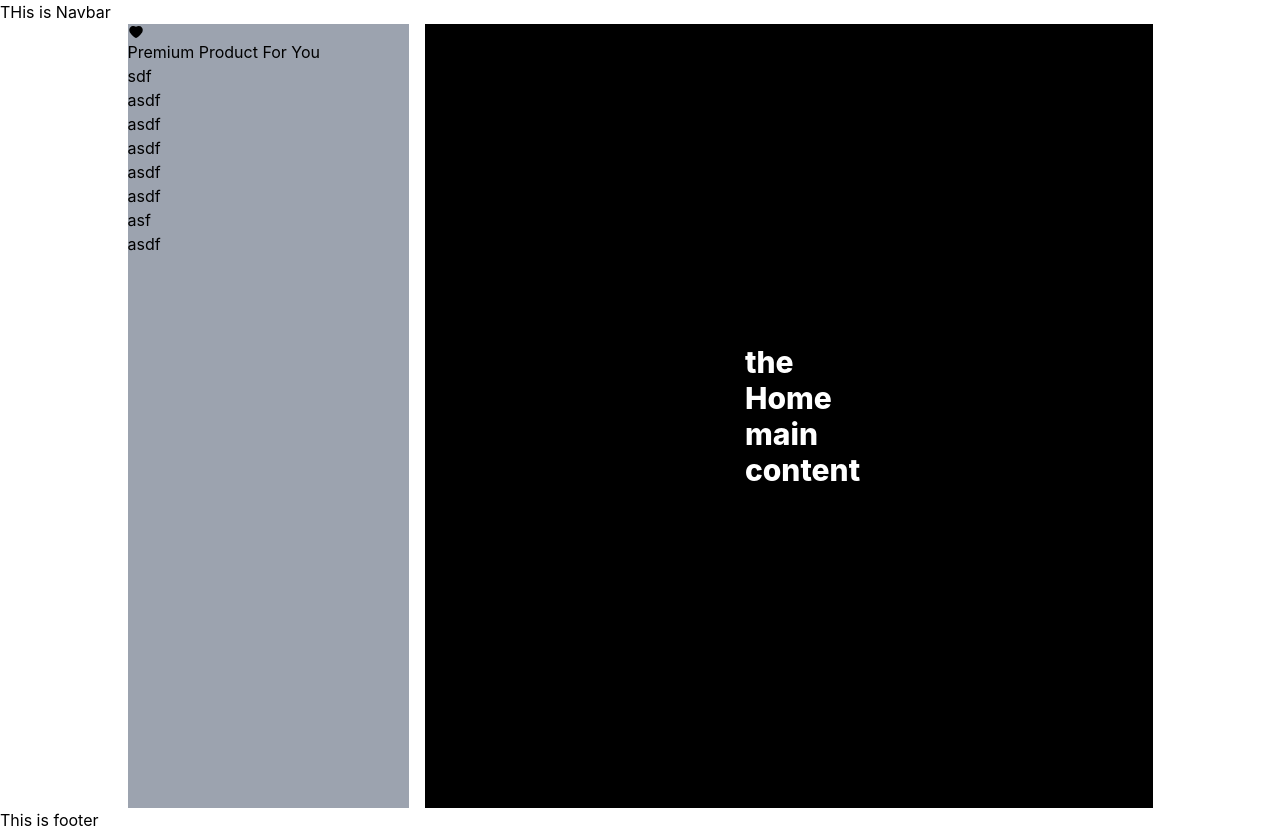
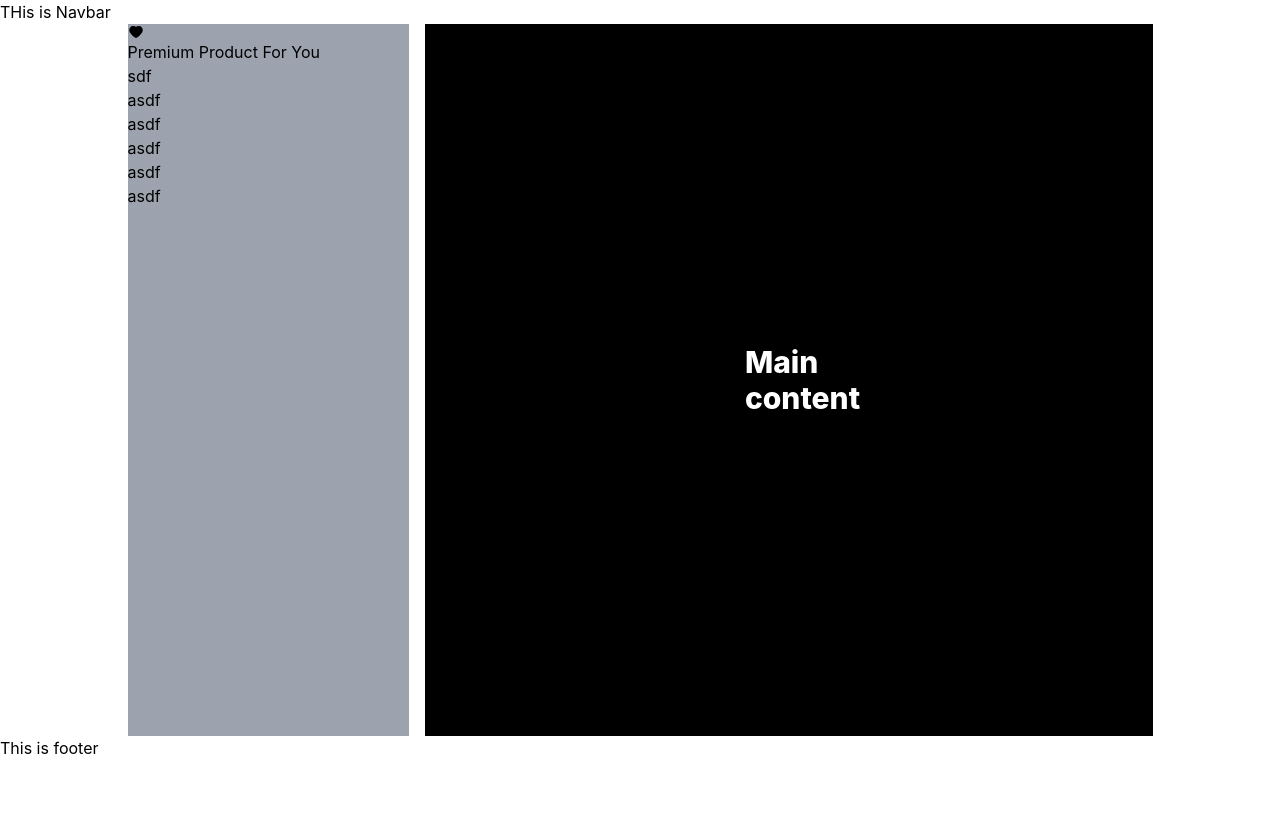
Before and after one commit to iazadur/bebaha, a Next.js app: page / in a window 1280 px wide. After the commit the page ends 800 px from the top, so only its background shows below. Built offline with nearby package versions, Linux system fonts and the light colour scheme.

Commit message:
Folder restructured

```diff
--- a/pages/_app.js
+++ b/pages/_app.js
@@ -1,5 +1,5 @@
-import Layout from '../components/Layout/Layout'
-import '../styles/globals.css'
+import Layout from '../src/components/Layout/Layout';
+import '../src/styles/globals.css';
 
 function MyApp({ Component, pageProps }) {
   return (
--- a/pages/index.js
+++ b/pages/index.js
@@ -1,17 +1,17 @@
-import Head from 'next/head'
-import Image from 'next/image'
-import styles from '../styles/Home.module.css'
+import Head from 'next/head';
+import Image from 'next/image';
+import styles from '../src/styles/Home.module.css';
 
 export default function Home() {
   return (
     <>
       <Head>
         <title>Bebaha</title>
-        <meta name="description" content="THis is bebaha web app" />
+        <meta name="description" content="This is bebaha web app" />
         <link rel="icon" href="/favicon.ico" />
       </Head>
 
-<div className="bg-black font-extrabold text-3xl p-80 text-white">the Home main content</div>
+      <div className="bg-black font-extrabold text-3xl p-80 text-white">Main content</div>
 
 
     </>
--- a/components/Asidebar/Asidebar.js
+++ b/src/components/Asidebar/Asidebar.js
@@ -17,8 +17,7 @@ const Asidebar = () => {
                 <li><a href=""><span>asdf</span></a></li>
                 <li><a href=""><span>asdf</span></a></li>
                 <li><a href=""><span>asdf</span></a></li>
-                <li><a href=""><span>asf</span></a></li>
-                <li><a href=""><span>asdf</span></a></li>
+
             </ul>
         </>
     );
--- a/components/Home/Home.js
+++ b/src/components/Home/Home.js
@@ -3,7 +3,7 @@ import React from 'react';
 const Home = () => {
     return (
         <div>
-
+            <div className="bg-black font-extrabold text-3xl p-80 text-white">Main content</div>
         </div>
     );
 };
--- a/tailwind.config.js
+++ b/tailwind.config.js
@@ -1,7 +1,7 @@
 module.exports = {
   content: [
     "./pages/**/*.{js,ts,jsx,tsx}",
-    "./components/**/*.{js,ts,jsx,tsx}",
+    "./src/**/*.{js,ts,jsx,tsx}",
   ],
   theme: {
     extend: {},
```
Also changed, not shown: src/components/Assets/cover.1846aa62.jpg (renamed from Assert/cover.1846aa62.jpg), src/components/Footer/Footer.js (renamed from components/Footer/Footer.js), src/components/Layout/Layout.js (renamed from components/Layout/Layout.js), src/components/Nav/Nav.js (renamed from components/Nav/Nav.js), src/styles/Home.module.css (renamed from styles/Home.module.css), src/styles/globals.css (renamed from styles/globals.css).
